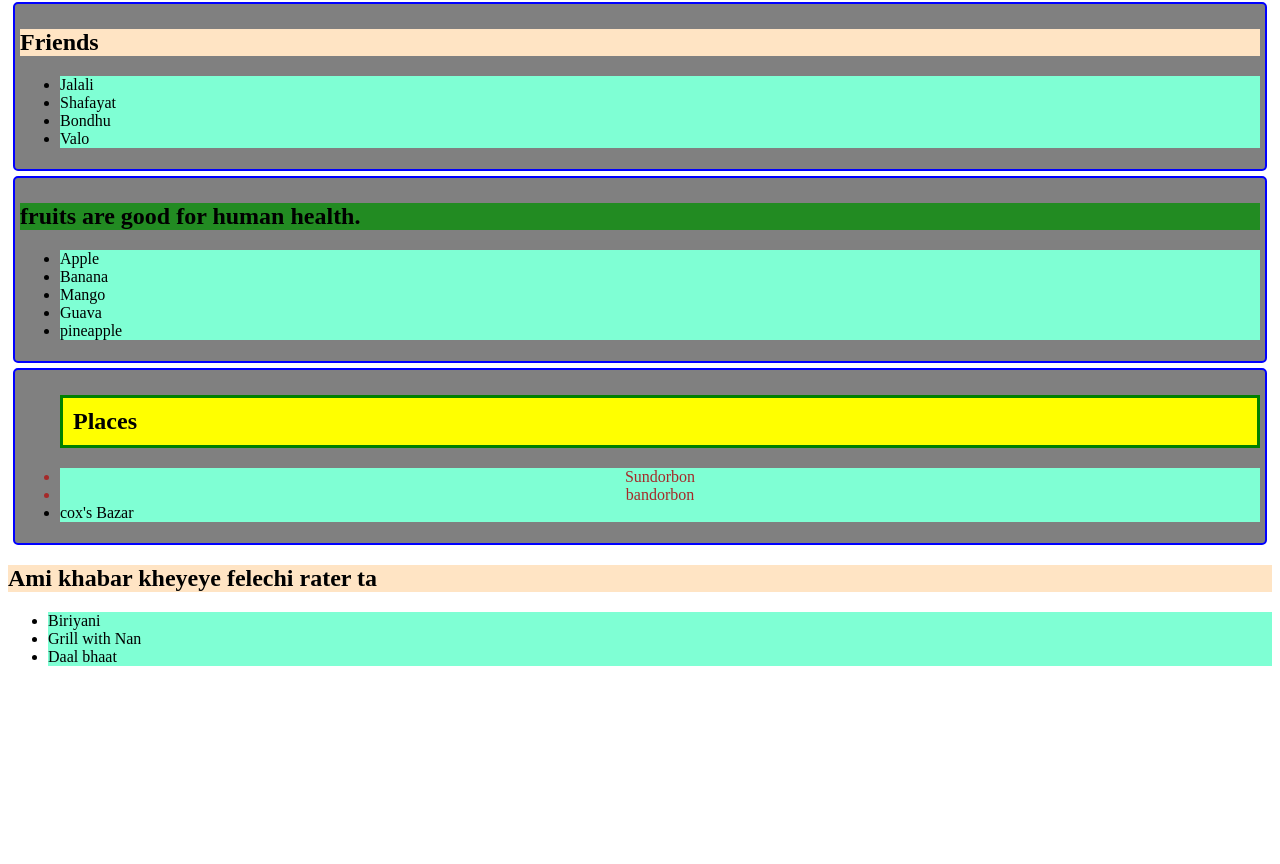
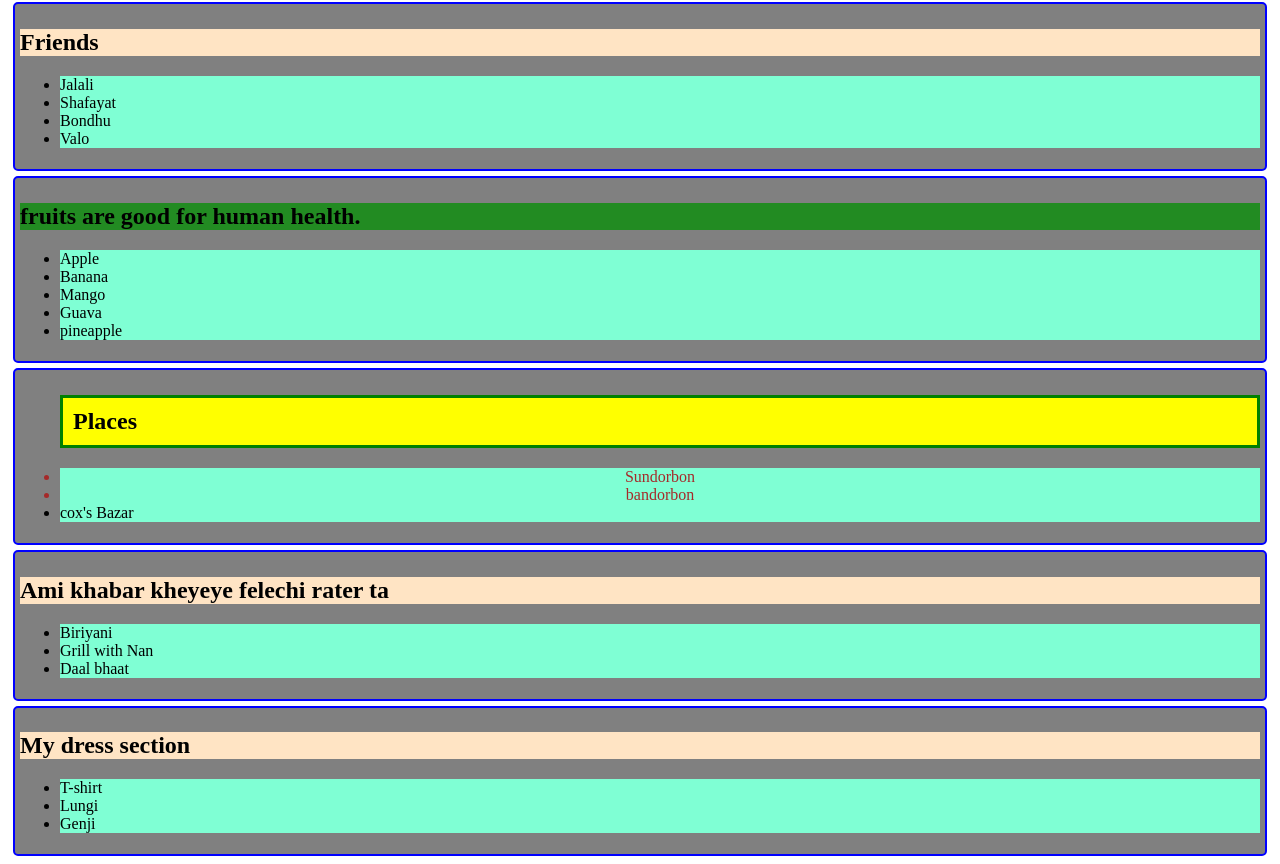
Before and after one commit to Rahmat-Ullah/tour-to-dom, a plain HTML site: page index.html in a window 1280 px wide. Shown: the part 136-1000 px from the top of the page. Before the commit the page ends 818 px from the top, so only its background shows below. Drawn offline with Linux system fonts and the light colour scheme.

Commit message:
innerHTML setiing another way by js

```diff
--- a/index.html
+++ b/index.html
@@ -54,8 +54,8 @@
     </main>
 
     <script src="js/dom.js"></script>
+    <script src="js/append.js"></script>
     <script src="js/style.js"></script>
-    <script src="js/append.js"></script>
     <script>
         const liCollection = document.getElementsByTagName('li');
         // console.log(liCollection);
--- a/js/append.js
+++ b/js/append.js
@@ -27,3 +27,17 @@ ul.appendChild(li3);
 section.appendChild(ul);
 
 mainContainer.appendChild(section);
+
+//set innerHTML directly
+
+const sectionDress = document.createElement('section');
+sectionDress.innerHTML = `
+<h1>My dress section</h1>
+<ul>
+    <li>T-shirt</li>
+    <li>Lungi</li>
+    <li>Genji</li>
+</ul>
+`
+
+mainContainer.appendChild(sectionDress);
```
